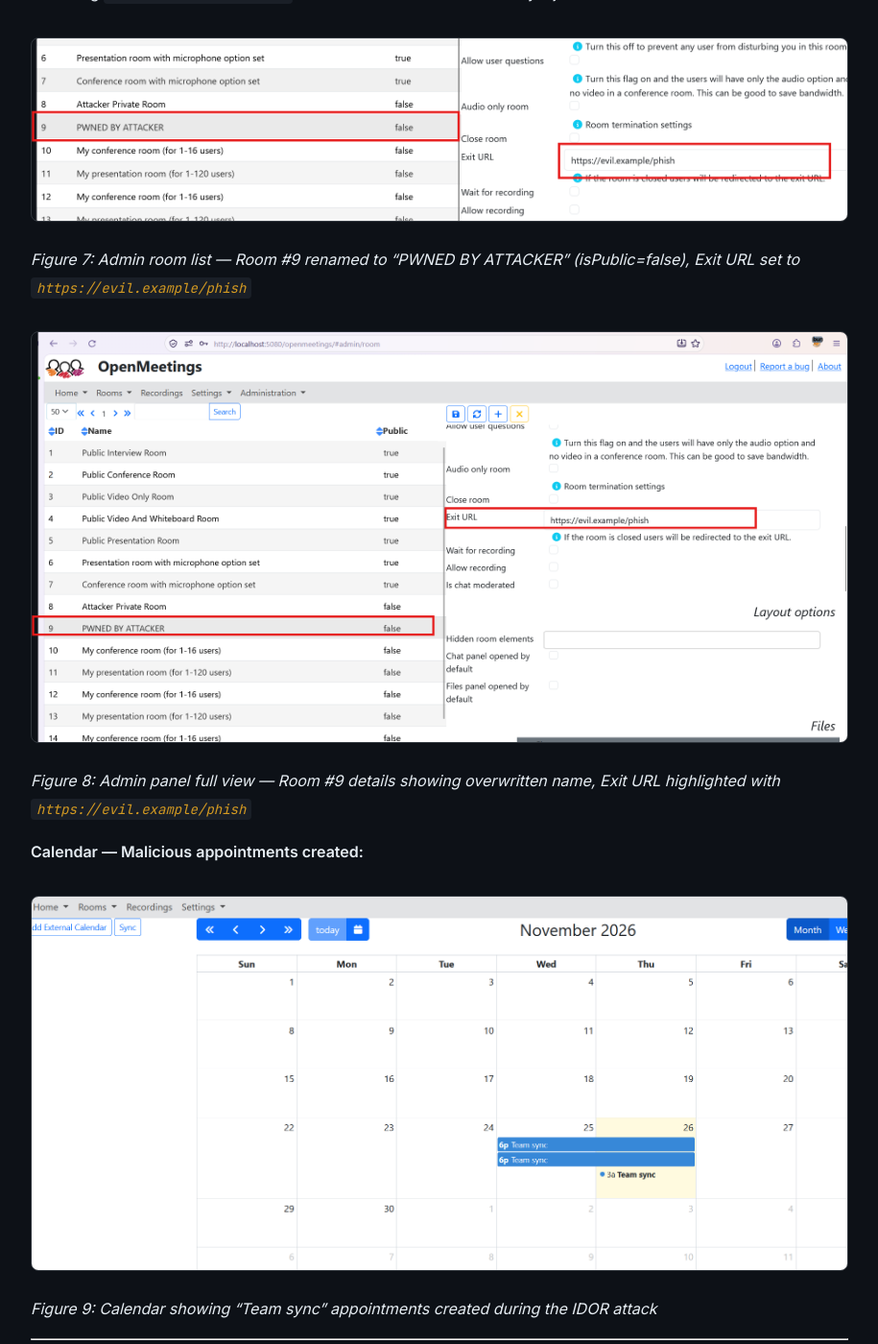
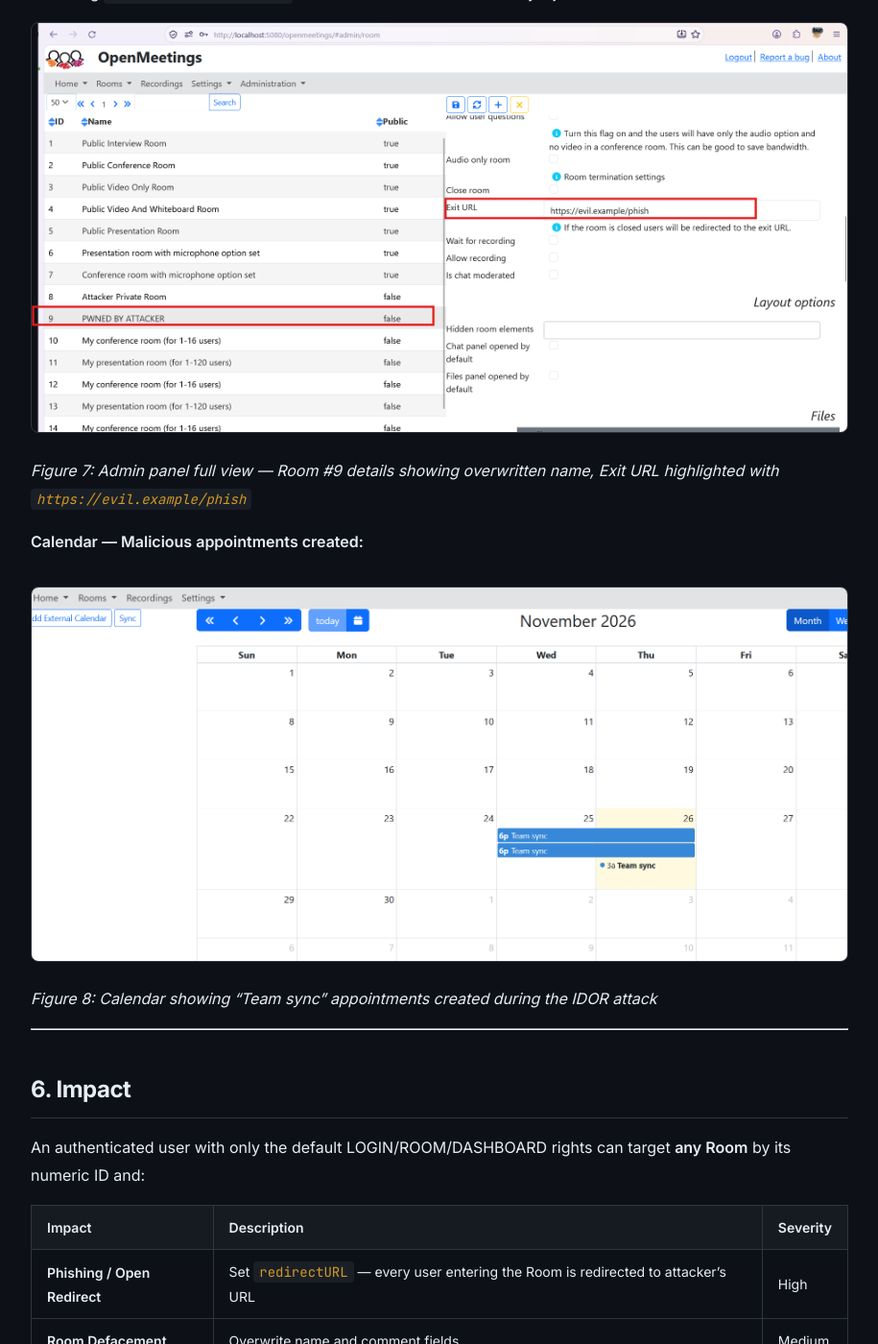
Before and after one commit to dungkhac111/dungkhac111.github.io, a Jekyll site: the page built from _posts/2026-11-26-cve-2026-134747-openmeetings-idor.md, in a window 1280 px wide and 1400 px high, scrolled down 8837 px. Shown: the whole window at 96% size, without its empty margins (182-1097 px from the left). Built offline with Jekyll 4.4.1, drawn with Linux system fonts in a browser that asks for light colours.

Commit message:
Update 2026-11-26-cve-2026-134747-openmeetings-idor.md

```diff
--- a/_posts/2026-11-26-cve-2026-134747-openmeetings-idor.md
+++ b/_posts/2026-11-26-cve-2026-134747-openmeetings-idor.md
@@ -225,17 +225,13 @@ After the attack, the victim's private room list is now **empty**. Room #9 was c
 **Admin panel — Room #9 overwritten:**
 
 Checking `Administration > Rooms` confirms Room #9 has been fully hijacked:
-
-![Admin panel room list](/assets/img/openmeetings-idor/07-admin-room-list.png)
-*Figure 7: Admin room list — Room #9 renamed to "PWNED BY ATTACKER" (isPublic=false), Exit URL set to `https://evil.example/phish`*
-
 ![Admin panel full room details](/assets/img/openmeetings-idor/08-admin-room-details.png)
-*Figure 8: Admin panel full view — Room #9 details showing overwritten name, Exit URL highlighted with `https://evil.example/phish`*
+*Figure 7: Admin panel full view — Room #9 details showing overwritten name, Exit URL highlighted with `https://evil.example/phish`*
 
 **Calendar — Malicious appointments created:**
 
 ![Calendar showing attack appointments](/assets/img/openmeetings-idor/09-calendar-after.png)
-*Figure 9: Calendar showing "Team sync" appointments created during the IDOR attack*
+*Figure 8: Calendar showing "Team sync" appointments created during the IDOR attack*
 
 ---
 
```
